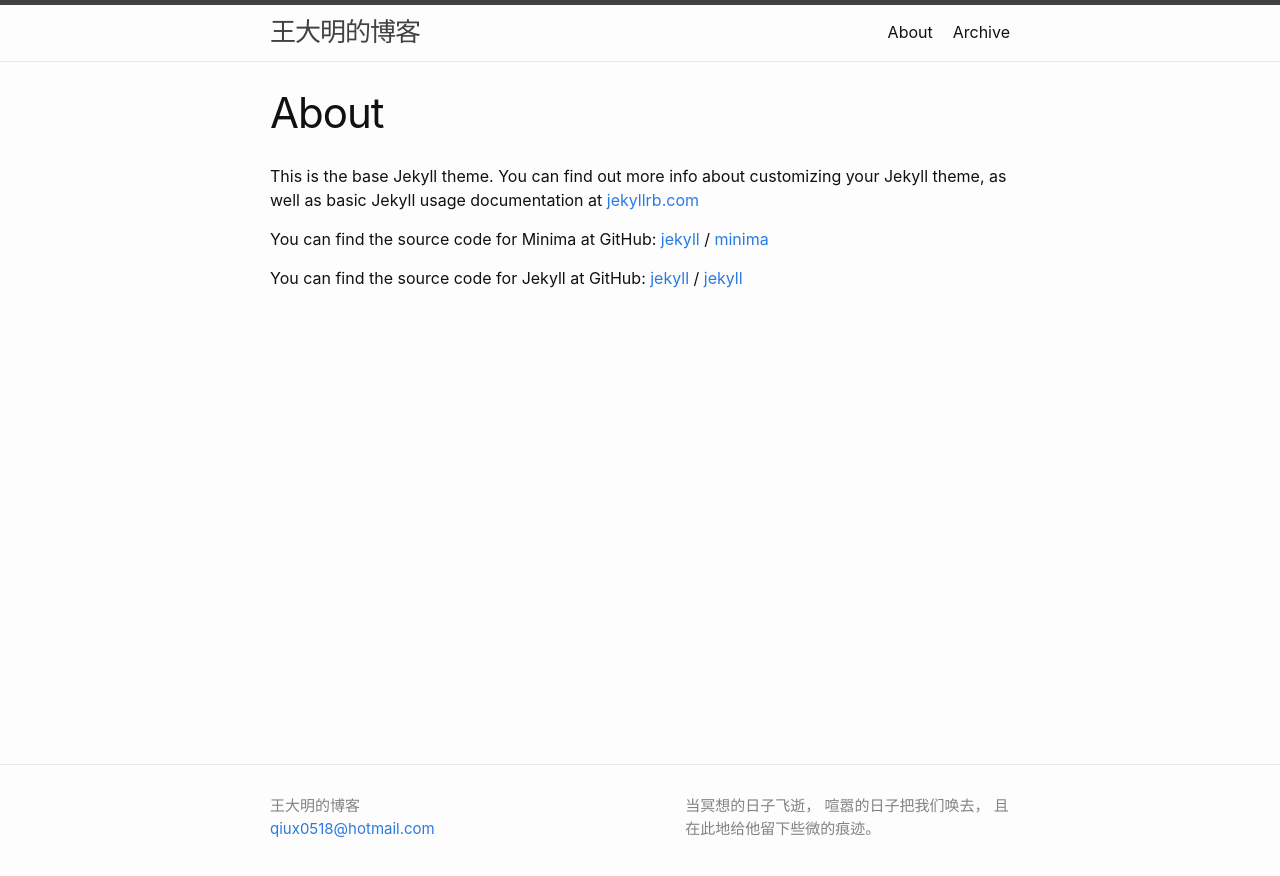
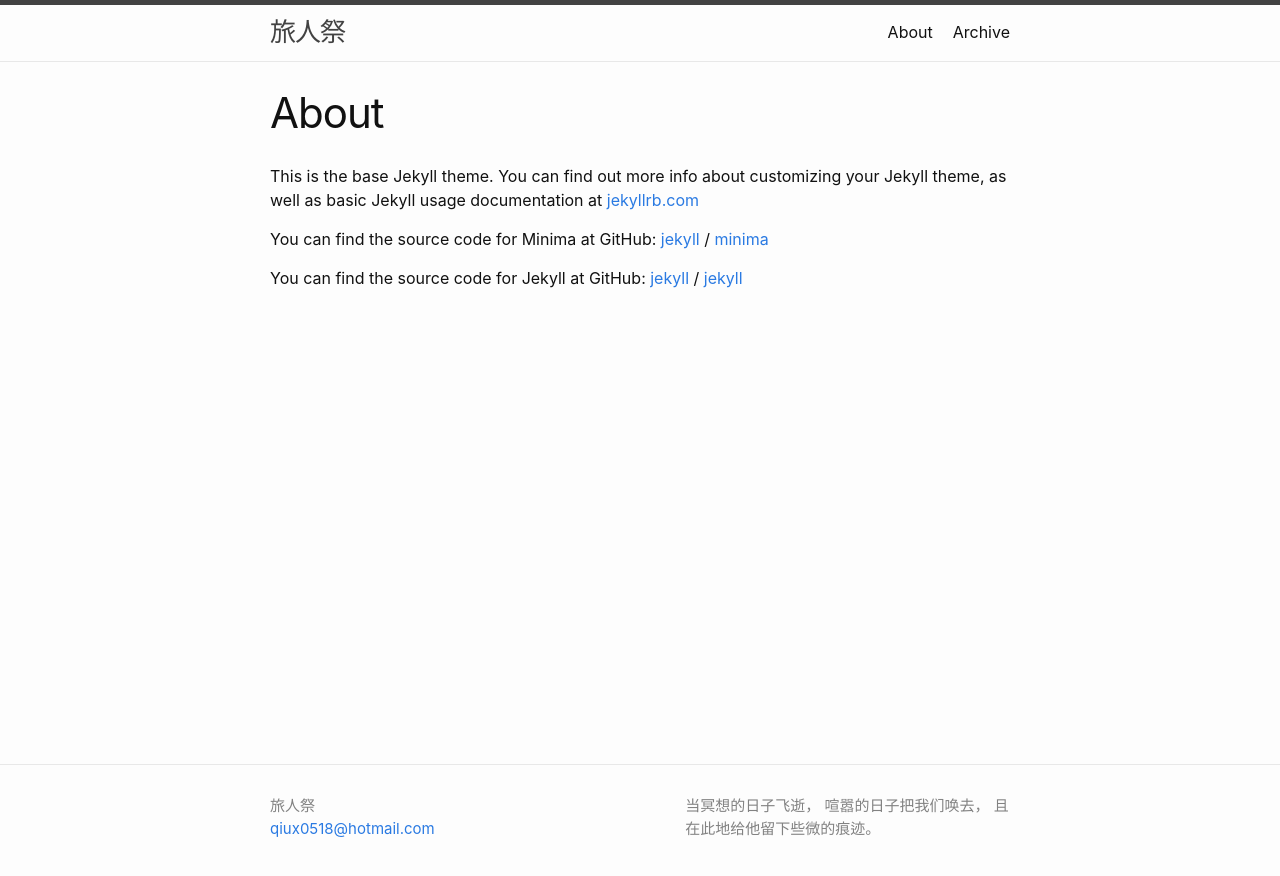
Before and after one commit to x7qiu/x7qiu.github.io, a Jekyll site: the page built from about.md, in a window 1280 px wide. Shown: the top 876 px of the page. Built offline with Jekyll 4.4.1, drawn with Linux system fonts in a browser that asks for light colours.

Commit message:
changed blog titile

```diff
--- a/_config.yml
+++ b/_config.yml
@@ -13,7 +13,7 @@
 # you will see them accessed via {{ site.title }}, {{ site.email }}, and so on.
 # You can create any custom variable you would like, and they will be accessible
 # in the templates via {{ site.myvariable }}.
-title: 王大明的博客
+title: 旅人祭
 email: qiux0518@hotmail.com
 description: >- # this means to ignore newlines until "baseurl:"
     当冥想的日子飞逝，
```
Also changed, not shown: _posts/2018-05-31-second-post-to-test.md (deleted).
